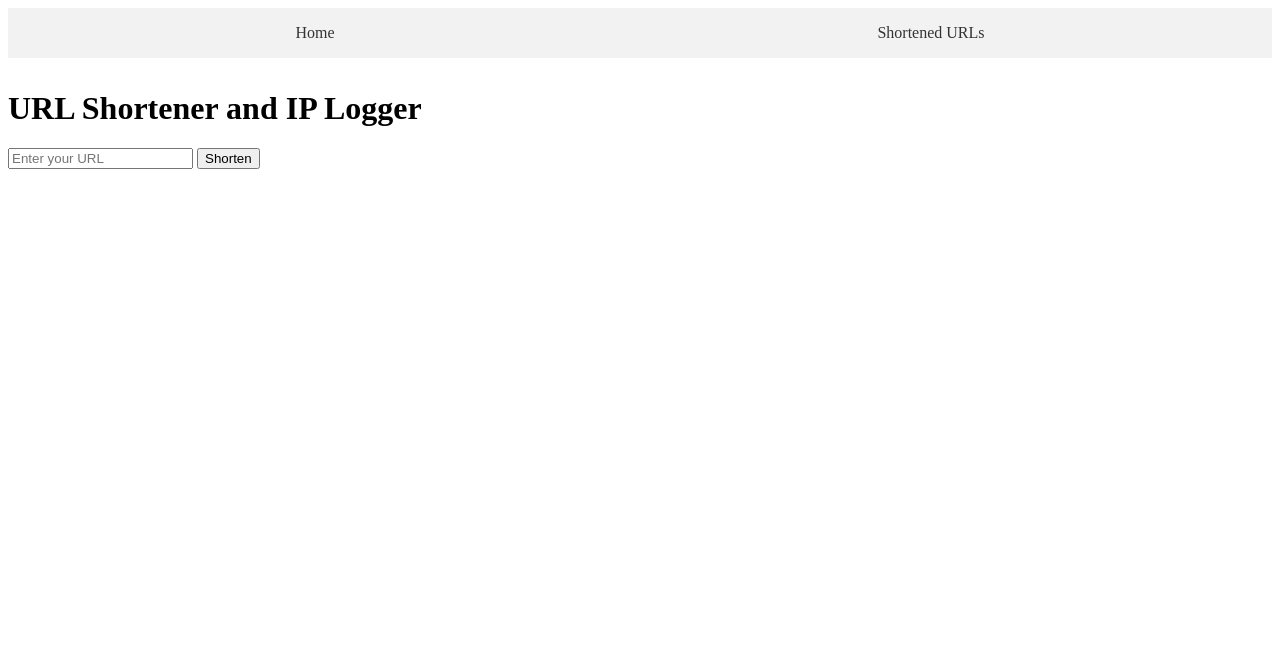
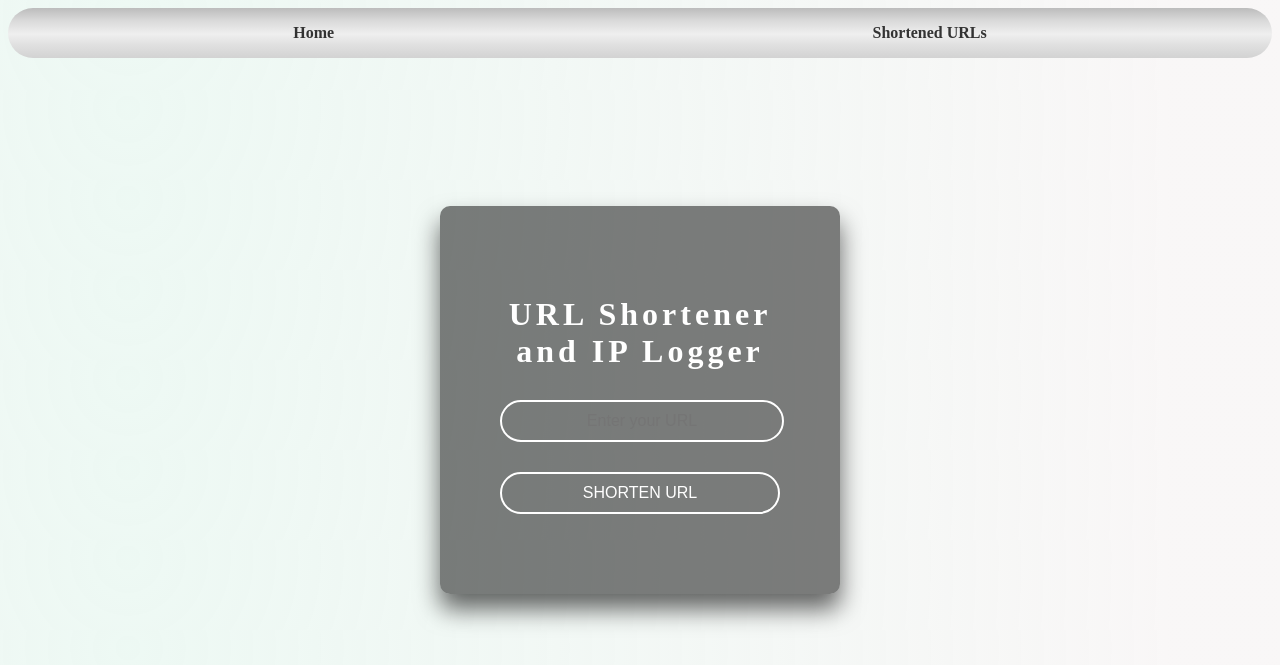
Before and after one commit to PVSaiHarshith/IHLP_project, a Flask app: page / in a window 1280 px wide. Shown: the top 665 px of the page. Run offline with Flask 3, Linux system fonts and the light colour scheme.

Commit message:
product complete
ready for deployment

```diff
--- a/templates/index.html
+++ b/templates/index.html
@@ -1,10 +1,164 @@
 {% extends 'layout.html' %}
 
 {% block content %}
-    <h1>URL Shortener and IP Logger</h1>
-    <form action="{{ url_for('add_link') }}" method="post">
+    <style>
+        .login-box {
+  position: absolute;
+  top: 50%;
+  left: 50%;
+  width: 400px;
+  padding: 40px;
+  transform: translate(-50%, -50%);
+  background: rgba(0,0,0,.5);
+  box-sizing: border-box;
+  box-shadow: 0 15px 25px rgba(0,0,0,.6);
+  border-radius: 10px;
+}
+h1 {
+  margin: 0 0 30px;
+  padding: 0;
+  color: #fff;
+  text-align: center;
+}
+.login-box .user-box {
+  position: relative;
+}
+
+.login-box .user-box input {
+  width: 100%;
+  padding: 10px 0;
+  font-size: 16px;
+  color: #fff;
+  margin-bottom: 30px;
+  border: none;
+  border-bottom: 2px solid #fff;
+  border-top:    2px solid #fff;
+  border-left:   2px solid #fff;
+  border-right:  2px solid #fff;
+  outline: none;
+  background: transparent;
+  border-radius: 25px;
+  text-align: center;
+}
+.login-box .user-box label {
+  position: absolute;
+  top:0;
+  left: 0;
+  padding: 10px 0;
+  font-size: 16px;
+  color: #fff;
+  pointer-events: none;
+  transition: .5s;
+}
+.login-box form   {
+  position: relative;
+  display: inline-block;
+  padding: 10px 20px;
+  color: #03e9f4;
+  font-size: 16px;
+  text-decoration: none;
+  overflow: hidden;
+  transition: .5s;
+  margin-top: 40px;
+  letter-spacing: 4px
+}
+
+.login-box form  :hover {
+  background: #03e9f4;
+  color: #fff;
+  border-radius: 5px;
+  box-shadow: 0 0 5px #03e9f4,
+              0 0 25px #03e9f4,
+              0 0 50px #03e9f4,
+              0 0 100px #03e9f4;
+}
+
+.login-box form {
+  position: absolute;
+  display: block;
+}
+
+.login-box input {
+  top: 0;
+  left: -100%;
+  width: 100%;
+  height: 2px;
+  background: linear-gradient(90deg, transparent, #03e9f4);
+  animation: btn-anim1 1s linear infinite;
+}
+
+@keyframes btn-anim1 {
+  0% {
+    left: -100%;
+  }
+  50%,100% {
+    left: 100%;
+  }
+}
+
+.login-box input {
+  top: -100%;
+  right: 0;
+  width: 2px;
+  height: 100%;
+  background: linear-gradient(180deg, transparent, #03e9f4);
+  animation: btn-anim2 1s linear infinite;
+  animation-delay: .25s
+}
+
+@keyframes btn-anim2 {
+  0% {
+    top: -100%;
+  }
+  50%,100% {
+    top: 100%;
+  }
+}
+
+.login-box input {
+  bottom: 0;
+  right: -100%;
+  width: 100%;
+  height: 2px;
+  background: linear-gradient(270deg, transparent, #03e9f4);
+  animation: btn-anim3 1s linear infinite;
+  animation-delay: .5s
+}
+
+@keyframes btn-anim3 {
+  0% {
+    right: -100%;
+  }
+  50%,100% {
+    right: 100%;
+  }
+}
+
+.login-box input{
+  bottom: -100%;
+  left: 0;
+  width: 2px;
+  height: 100%;
+  background: linear-gradient(360deg, transparent, #03e9f4);
+  animation: btn-anim4 1s linear infinite;
+  animation-delay: .75s
+}
+
+@keyframes btn-anim4 {
+  0% {
+    bottom: -100%;
+  }
+  50%,100% {
+    bottom: 100%;
+  }
+}
+
+    </style>
+    <div class="login-box">
+    <form action="{{ url_for('add_link') }}" method="post" class="user-box">
+        <h1>URL Shortener and IP Logger</h1>
         <input type="text" name="url" placeholder="Enter your URL" required>
-        <input type="submit" value="Shorten">
+        <input  class="press" type="submit" value="SHORTEN URL">
     </form>
     <table>
         <tbody>
@@ -17,4 +171,5 @@
             {% endfor %}
         </tbody>
     </table>
+    </div>
 {% endblock %}
--- a/templates/layout.html
+++ b/templates/layout.html
@@ -8,8 +8,11 @@
             display: flex;
             justify-content: space-around;
             padding: 1rem;
-            background-color: #f2f2f2;
+            background: linear-gradient(to top, lightgrey 0%, lightgrey 1%, #e0e0e0 26%, #efefef 48%, #d9d9d9 75%, #bcbcbc 100%);
             margin-bottom: 2rem;
+            border-radius: 25px;
+            transition: width 2s, height 2s, transform 2s;
+            font-weight: 700;
         }
 
         a {
@@ -19,10 +22,26 @@
 
         a:hover {
             text-decoration: underline;
+            color: #f6f6f6;
+            padding: 1%;
+            width: 300px;
+            background-color: black;
+            border-radius: 10px;
+            transition: width 2s, height 2s, transform 2s;
+            transition-delay: 1s;
+            text-align: center;
+            text-transform: uppercase;
+            font-weight: bold;
+
+                }
+
+        .page {
+           height: max-content;
+           background: radial-gradient(circle at 10% 20%, rgba(216, 241, 230, 0.46) 0.1%, rgba(233, 226, 226, 0.28) 90.1%);
         }
     </style>
 </head>
-<body>
+<body class="page">
     <nav>
         <a href="{{ url_for('index') }}">Home</a>
         <a href="{{ url_for('urls') }}">Shortened URLs</a>
```
Also changed, not shown: templates/short_url.html (+23 -0 lines), templates/urls.html (+15 -2 lines), templates/view_ips.html (+17 -0 lines), instance/urls.db.
